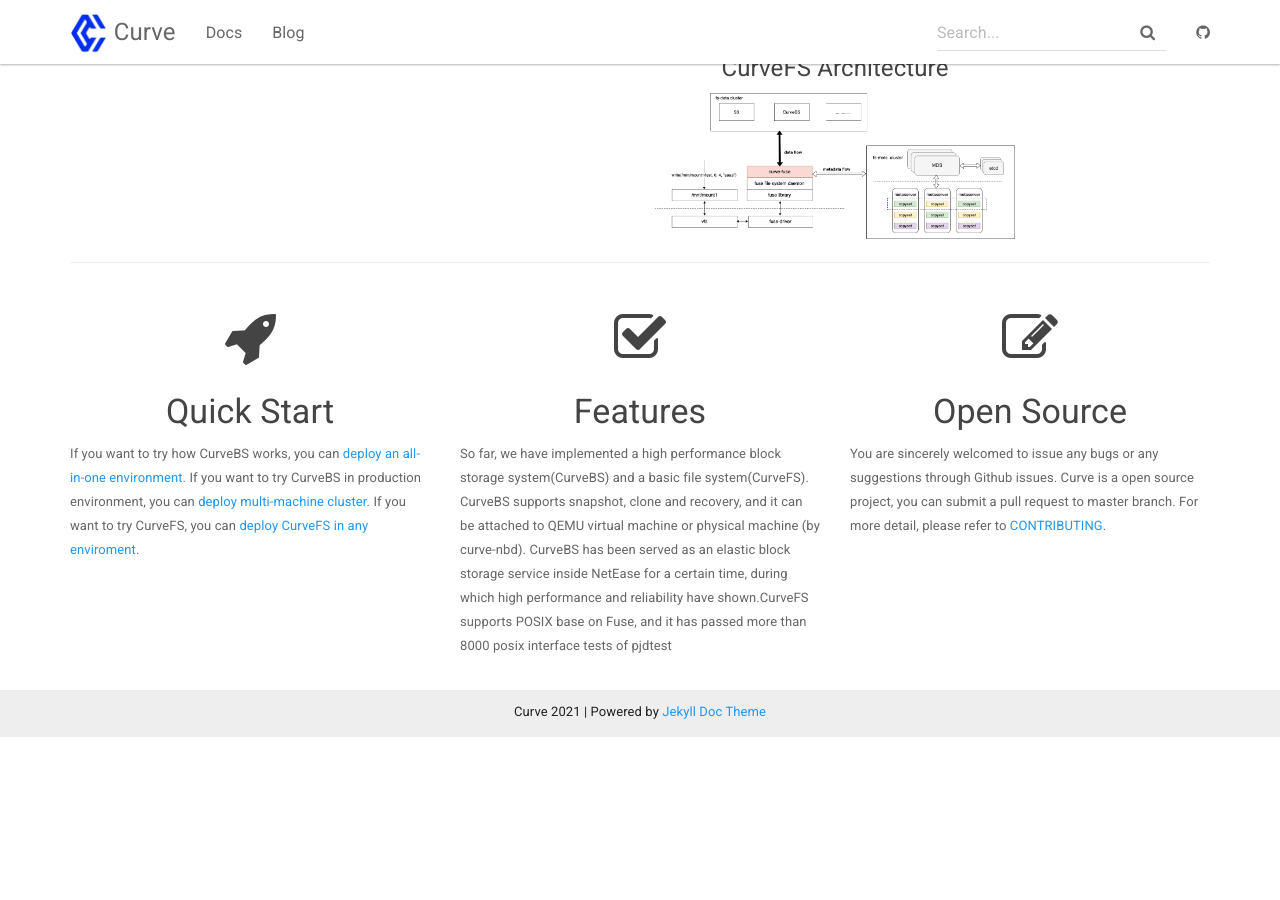
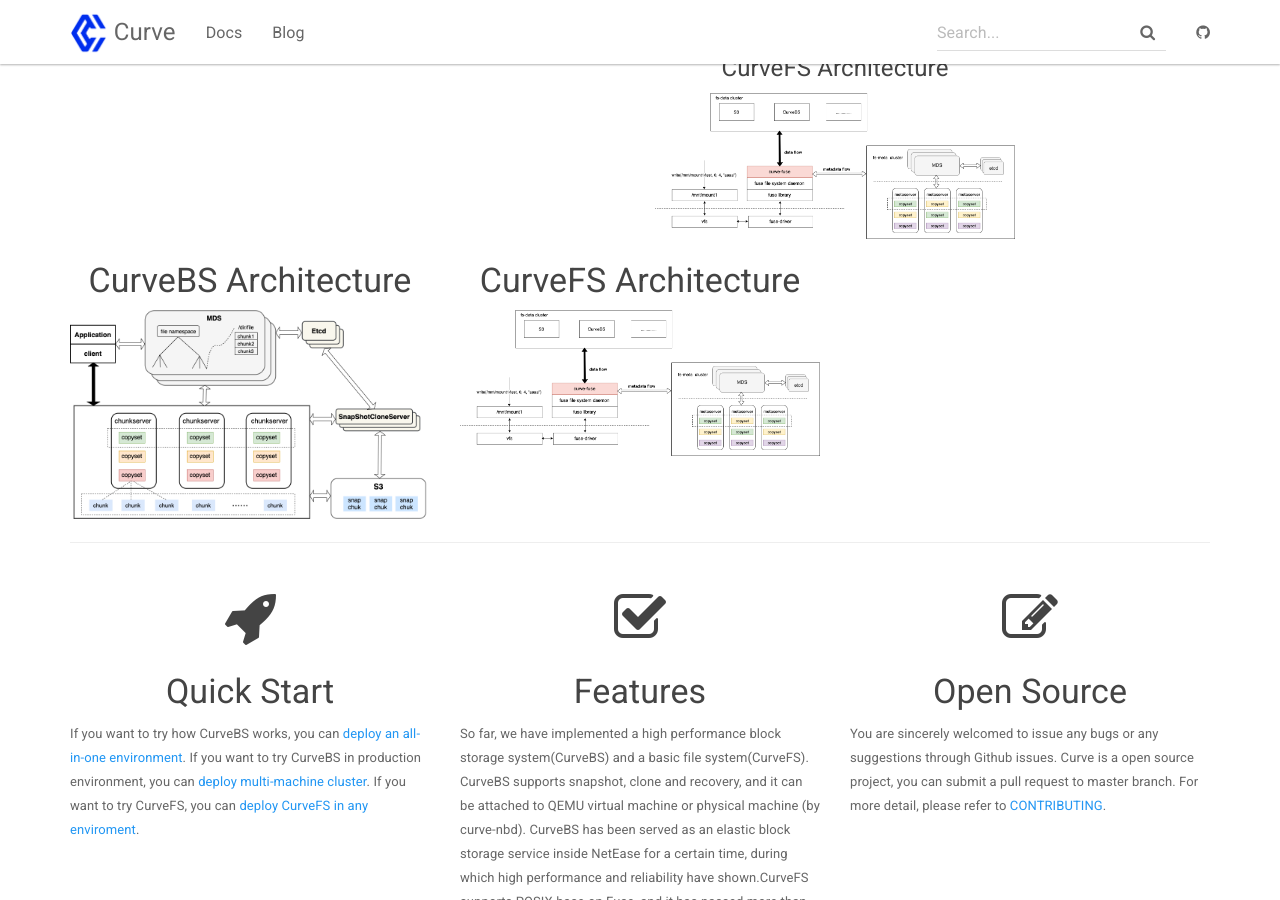
Before and after one commit to opencurve/homepage, a Jekyll site: the page built from index.html, in a window 1280 px wide and 900 px high, scrolled down 664 px. Built offline with Jekyll 4.4.1, drawn with Linux system fonts in a browser that asks for light colours; before the commit the page ends 1401 px from its top, so only the background shows below that.

Commit message:
Update index.html

```diff
--- a/index.html
+++ b/index.html
@@ -25,6 +25,16 @@
             <img src="{{ "/assets/img/architecture_fs.png" | relative_url }}" alt="Curve logo" class="img-responsive">
         </div>
     </div>
+    <div class="row">
+        <div class="col-sm-4 text-center">
+            <h3 class="header-light regular-pad">CurveBS Architecture</h3>
+            <img src="{{ "/assets/img/architecture_snap.png" | relative_url }}" alt="Curve logo" class="img-responsive">
+        </div>
+        <div class="col-sm-4 text-center">
+            <h3 class="header-light regular-pad">CurveFS Architecture</h3>
+            <img src="{{ "/assets/img/architecture_fs.png" | relative_url }}" alt="Curve logo" class="img-responsive">
+        </div>
+    </div>
     <hr>
     <div class="row">
         <div class="col-sm-4">
```
